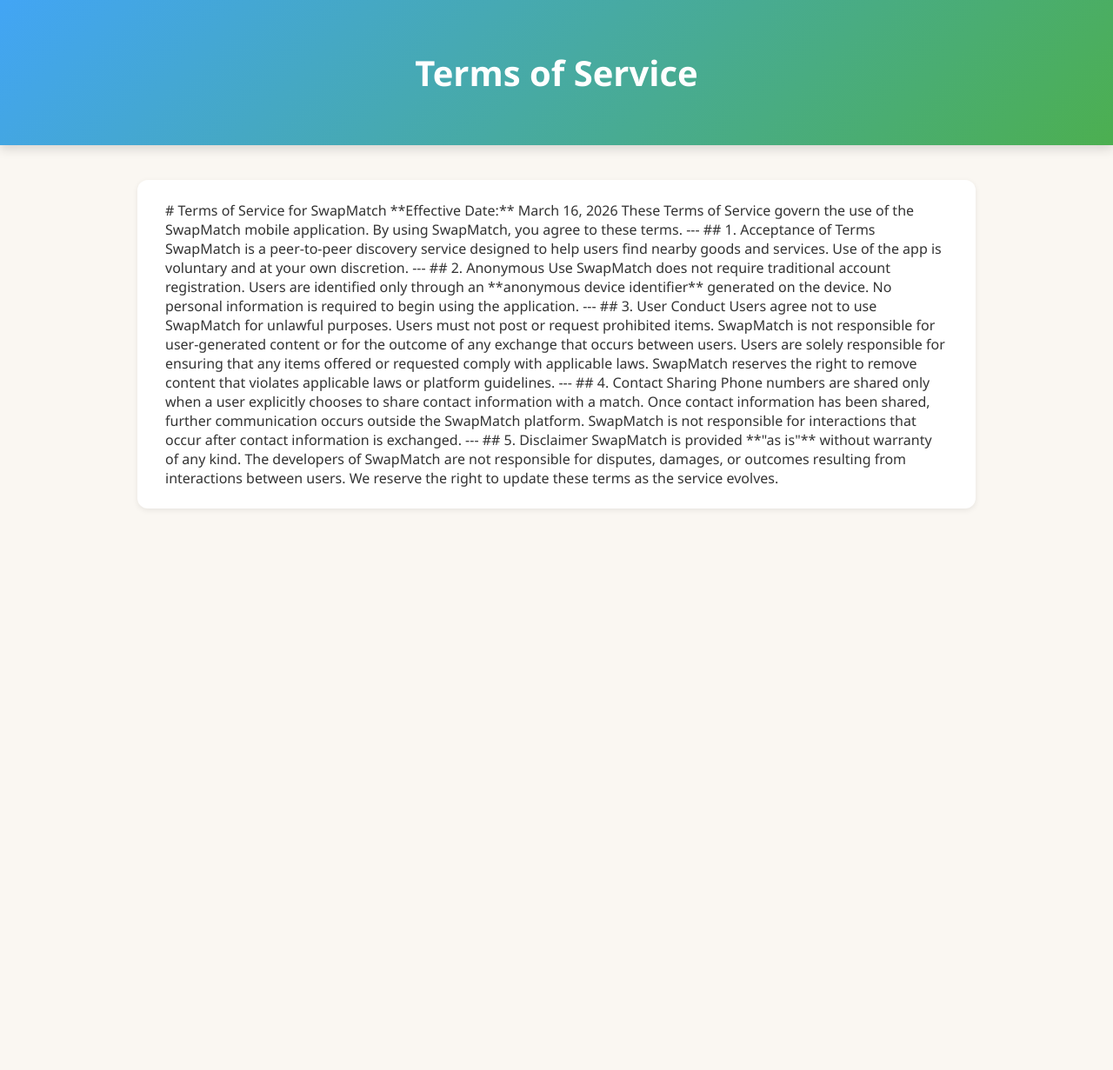
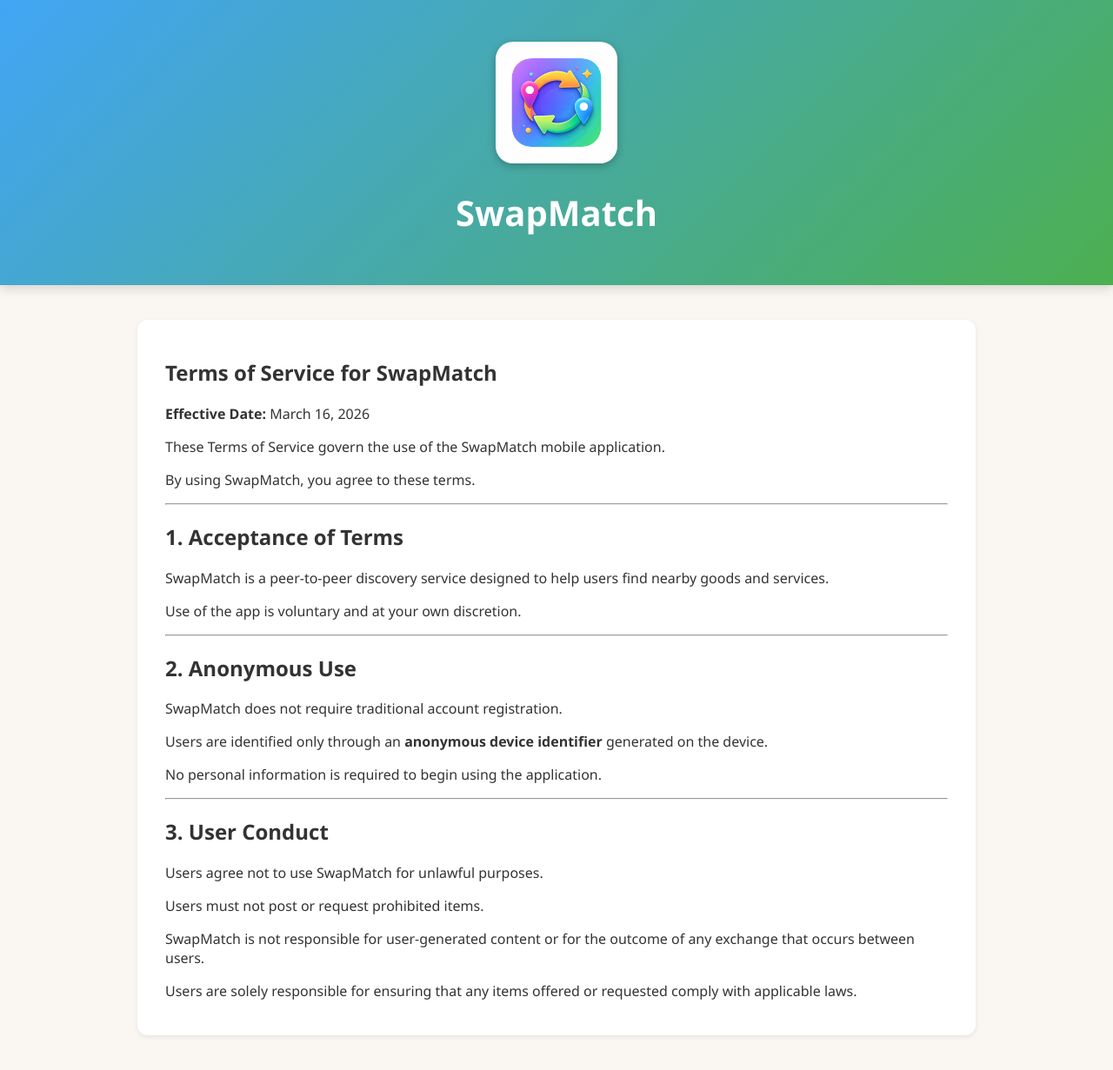
Before and after one commit to Manikese/SwapMatch-Home, a Jekyll site: the page built from terms.md, in a window 1280 px wide. Shown: the whole page at 87% size. Built offline with Jekyll 4.4.1, drawn with Linux system fonts in a browser that asks for light colours; our own code applies the rules of GitHub Pages for plain Markdown files; before the commit the page ends 900 px from its top, so only the background shows below that.

Commit message:
Revise Terms of Service formatting and content

```diff
--- a/terms.md
+++ b/terms.md
@@ -1,72 +1,52 @@
----
-layout: default
-title: Terms of Service
----
-
 <div class="hero">
-  <h1>Terms of Service</h1>
+  <img src="/SwapMatch-Home/assets/images/logo.png" alt="SwapMatch Logo" />
+  <h1>SwapMatch</h1>
 </div>
 
 <section>
 
-# Terms of Service for SwapMatch
+  <h1>Terms of Service for SwapMatch</h1>
 
-**Effective Date:** March 16, 2026
+  <p><strong>Effective Date:</strong> March 16, 2026</p>
 
-These Terms of Service govern the use of the SwapMatch mobile application.
+  <p>These Terms of Service govern the use of the SwapMatch mobile application.</p>
 
-By using SwapMatch, you agree to these terms.
+  <p>By using SwapMatch, you agree to these terms.</p>
 
----
+  <hr />
 
-## 1. Acceptance of Terms
+  <h2>1. Acceptance of Terms</h2>
 
-SwapMatch is a peer-to-peer discovery service designed to help users find nearby goods and services.
+  <p>
+    SwapMatch is a peer-to-peer discovery service designed to help users find nearby goods and services.
+  </p>
 
-Use of the app is voluntary and at your own discretion.
+  <p>Use of the app is voluntary and at your own discretion.</p>
 
----
+  <hr />
 
-## 2. Anonymous Use
+  <h2>2. Anonymous Use</h2>
 
-SwapMatch does not require traditional account registration.
+  <p>SwapMatch does not require traditional account registration.</p>
 
-Users are identified only through an **anonymous device identifier** generated on the device.
+  <p>
+    Users are identified only through an <strong>anonymous device identifier</strong> generated on the device.
+  </p>
 
-No personal information is required to begin using the application.
+  <p>No personal information is required to begin using the application.</p>
 
----
+  <hr />
 
-## 3. User Conduct
+  <h2>3. User Conduct</h2>
 
-Users agree not to use SwapMatch for unlawful purposes.
+  <p>Users agree not to use SwapMatch for unlawful purposes.</p>
 
-Users must not post or request prohibited items.
+  <p>Users must not post or request prohibited items.</p>
 
-SwapMatch is not responsible for user-generated content or for the outcome of any exchange that occurs between users.
+  <p>
+    SwapMatch is not responsible for user-generated content or for the outcome of any exchange that occurs between users.
+  </p>
 
-Users are solely responsible for ensuring that any items offered or requested comply with applicable laws.
-
-SwapMatch reserves the right to remove content that violates applicable laws or platform guidelines.
-
----
-
-## 4. Contact Sharing
-
-Phone numbers are shared only when a user explicitly chooses to share contact information with a match.
-
-Once contact information has been shared, further communication occurs outside the SwapMatch platform.
-
-SwapMatch is not responsible for interactions that occur after contact information is exchanged.
-
----
-
-## 5. Disclaimer
-
-SwapMatch is provided **"as is"** without warranty of any kind.
-
-The developers of SwapMatch are not responsible for disputes, damages, or outcomes resulting from interactions between users.
-
-We reserve the right to update these terms as the service evolves.
-
-</section>
+  <p>
+    Users are solely responsible for ensuring that any items offered or requested comply with applicable laws.
+  </p>
```
